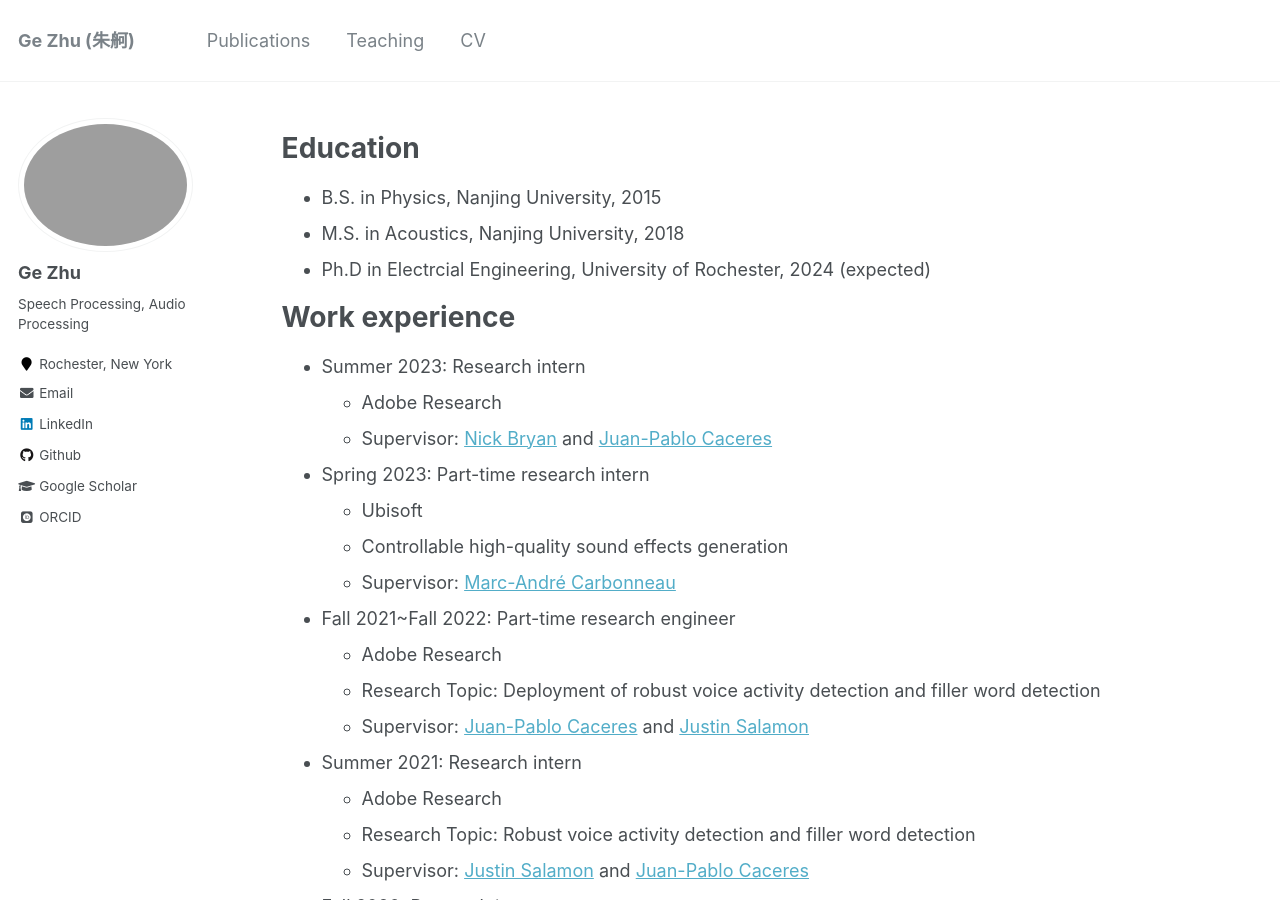
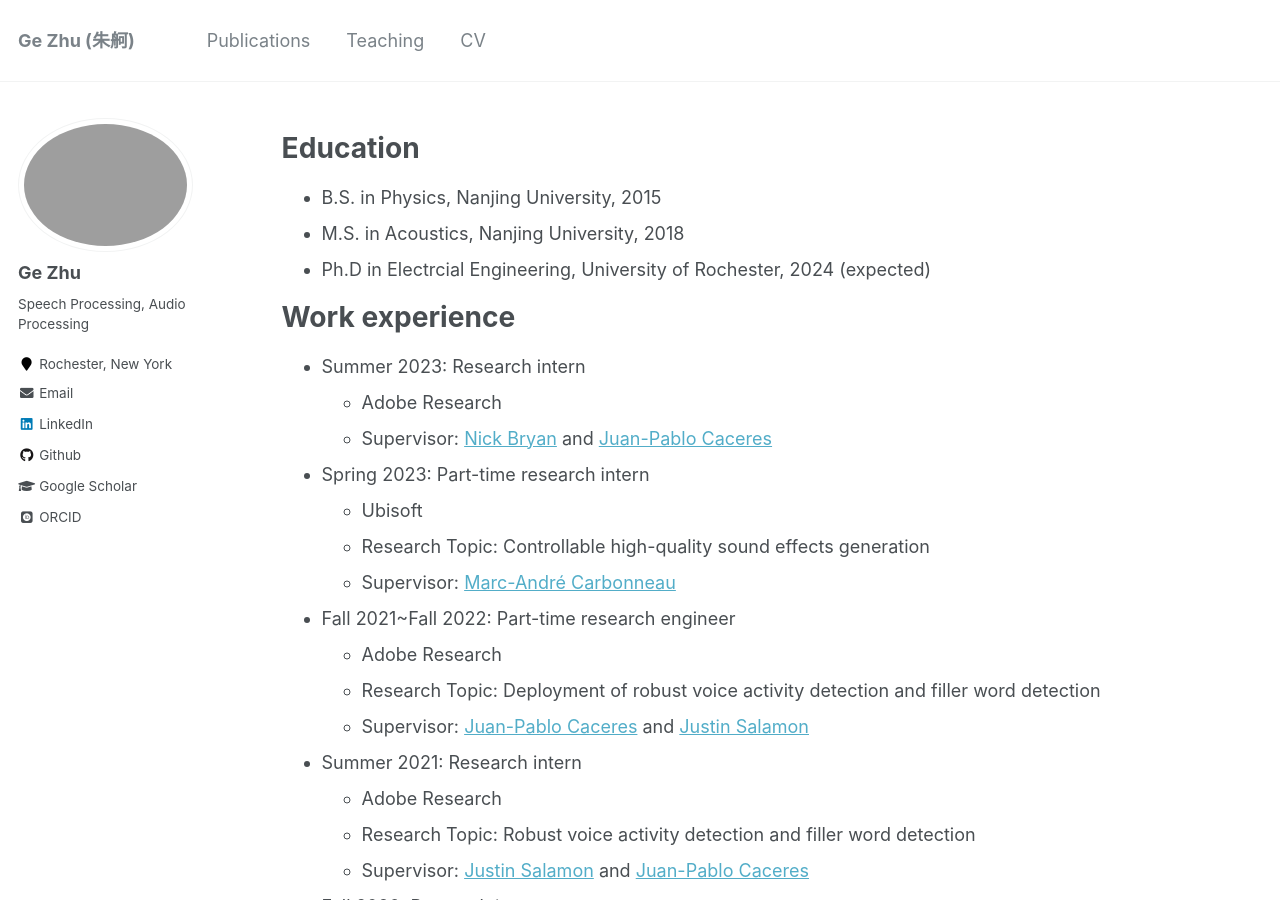
Before and after one commit to gzhu06/gzhu06.github.io, a Jekyll site: the page built from _pages/cv.md, in a window 1280 px wide and 900 px high. Built offline with Jekyll 4.4.1, drawn with Linux system fonts in a browser that asks for light colours; some web fonts are replaced.

Commit message:
add missing rt

```diff
--- a/_pages/cv.md
+++ b/_pages/cv.md
@@ -23,7 +23,7 @@ Work experience
 
 * Spring 2023: Part-time research intern
   * Ubisoft
-  * Controllable high-quality sound effects generation
+  * Research Topic: Controllable high-quality sound effects generation
   * Supervisor: [Marc-André Carbonneau](https://sites.google.com/site/marcandrecarbonneau/?pli=1)
 
 * Fall 2021~Fall 2022: Part-time research engineer
```
